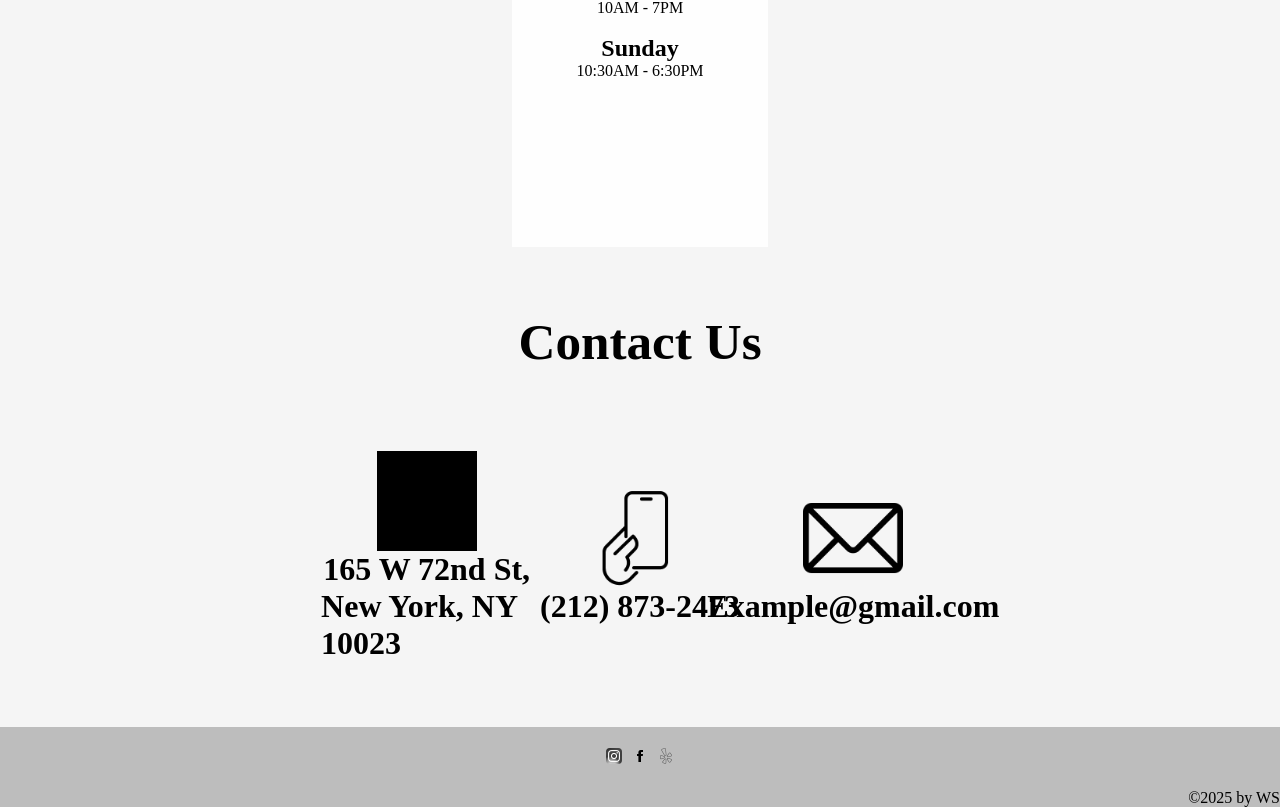
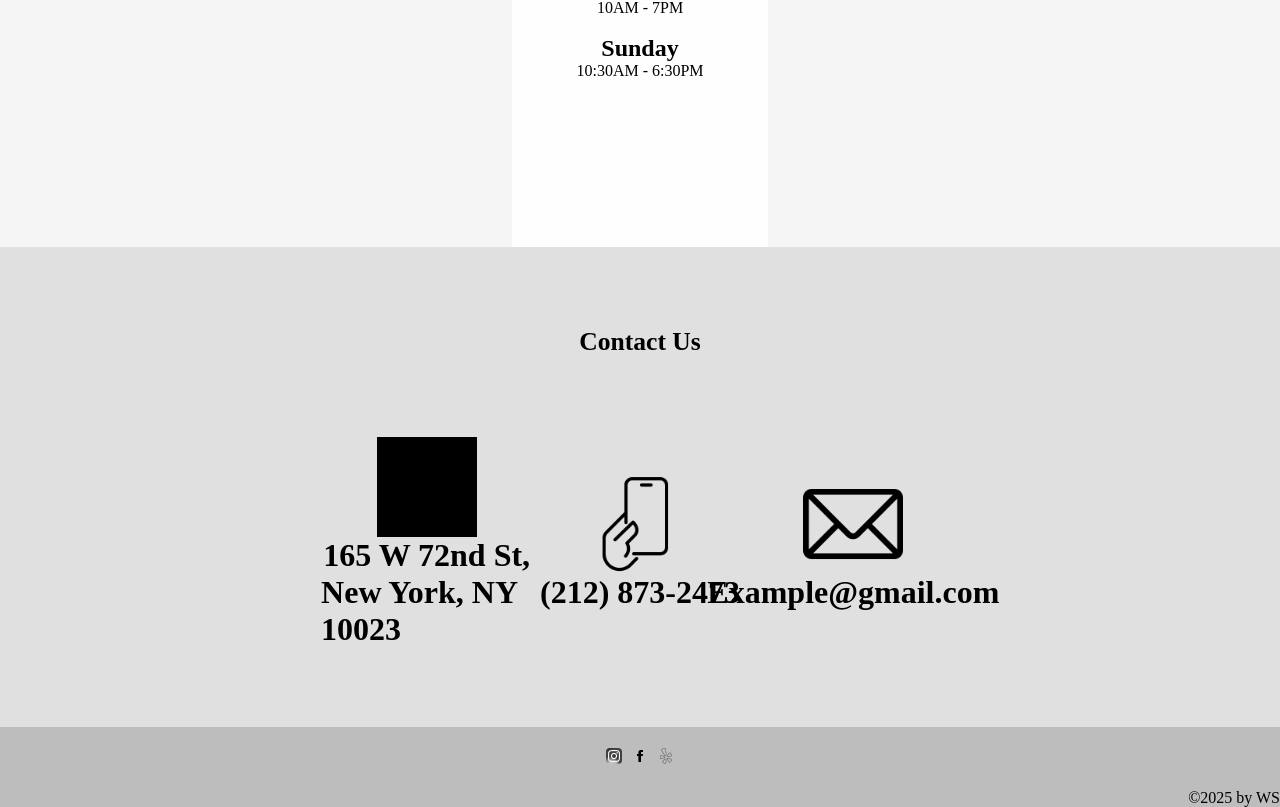
Before and after one commit to WilliamSeong/nail-deploy, a Vue app: page / in a window 1280 px wide. Shown: the part 1993-2800 px from the top of the page. Built offline with nearby package versions, Linux system fonts and the light colour scheme; grey boxes are pictures that could not be loaded.

Commit message:
Better color for contacts

```diff
--- a/src/components/home/HomeSixth.vue
+++ b/src/components/home/HomeSixth.vue
@@ -33,7 +33,7 @@
         position: relative;
         width: 100%;
         height: 60vh;
-        background: var(--primary-light);
+        background: var(--primary-color);
         display: flex;
         flex-direction: column;
         justify-content: center;
@@ -42,7 +42,7 @@
     }
 
     .contact-header{
-        font-size: 2vw;
+        font-size: 1vw;
         margin-bottom: 10vh;
     }
 
```
